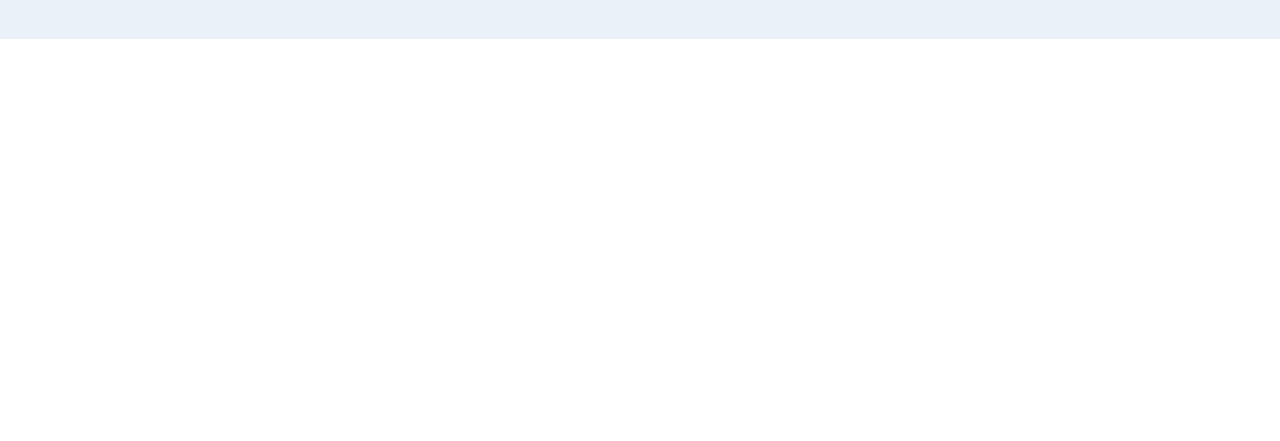
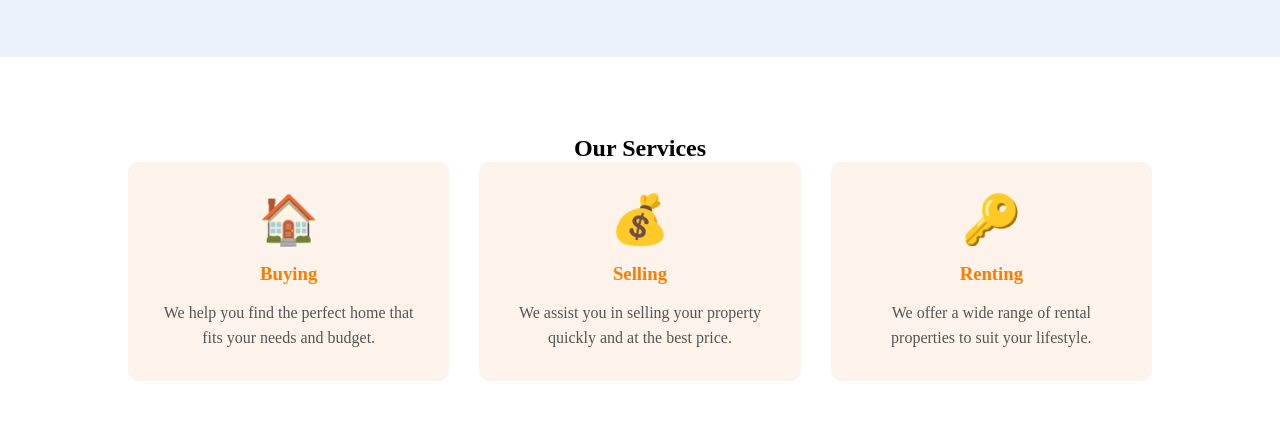
Before and after one commit to kamrankhan05/my-web, a plain HTML site: page index.html in a window 1280 px wide. Shown: the part 1940-2381 px from the top of the page. Before the commit the page ends 1979 px from the top, so only its background shows below. Drawn offline with Linux system fonts and the light colour scheme.

Commit message:
Added Service Section

```diff
--- a/assets/css/style.css
+++ b/assets/css/style.css
@@ -198,3 +198,39 @@
         font-size: 16px;
     }
 }
+
+/* Services Section */
+
+#services {
+  padding: 60px 10%;
+  background-color: white;
+  text-align: center;
+
+}
+
+.services-container {
+  display: flex;
+  justify-content:center;
+  flex-wrap: wrap;
+  gap: 30px;
+}
+.service-item {
+  background-color:rgb(253, 243, 234) ;
+  padding: 30px;
+  border-radius: 10px;
+  text-align: center;
+  flex: 1;
+}
+.service-icon {
+  font-size: 48px;
+  margin-bottom: 15px;
+}
+.service-item h3{
+  color: #ff7b00;
+}
+
+.service-item p {
+  color: #555;
+  margin-top: 15px;
+  line-height: 1.6;
+}
--- a/index.html
+++ b/index.html
@@ -48,6 +48,7 @@
       </div>
     </div>
   </section>
+  <br>
 
   <!-- About Section -->
    <section id="about">
@@ -80,5 +81,32 @@
       </div>
     </div>
   </section>
+<br>
+  <!-- Services Section -->
+
+  <section id="services">
+    <h2> Our Services</h2>
+
+    <div class="services-container">
+
+      <div class="service-item">
+        <div class="service-icon">🏠</div>
+        <h3>Buying</h3>
+        <p>We help you find the perfect home that fits your needs and budget.</p>
+      </div>
+
+      <div class="service-item">
+        <div class="service-icon">💰</div>
+        <h3>Selling</h3>
+        <p>We assist you in selling your property quickly and at the best price.</p>
+      </div>
+
+      <div class="service-item">
+        <div class="service-icon">🔑</div>
+        <h3>Renting</h3>
+        <p>We offer a wide range of rental properties to suit your lifestyle.</p>
+      </div>
+    </div>
+  </section>
 </body>
 </html>
```
